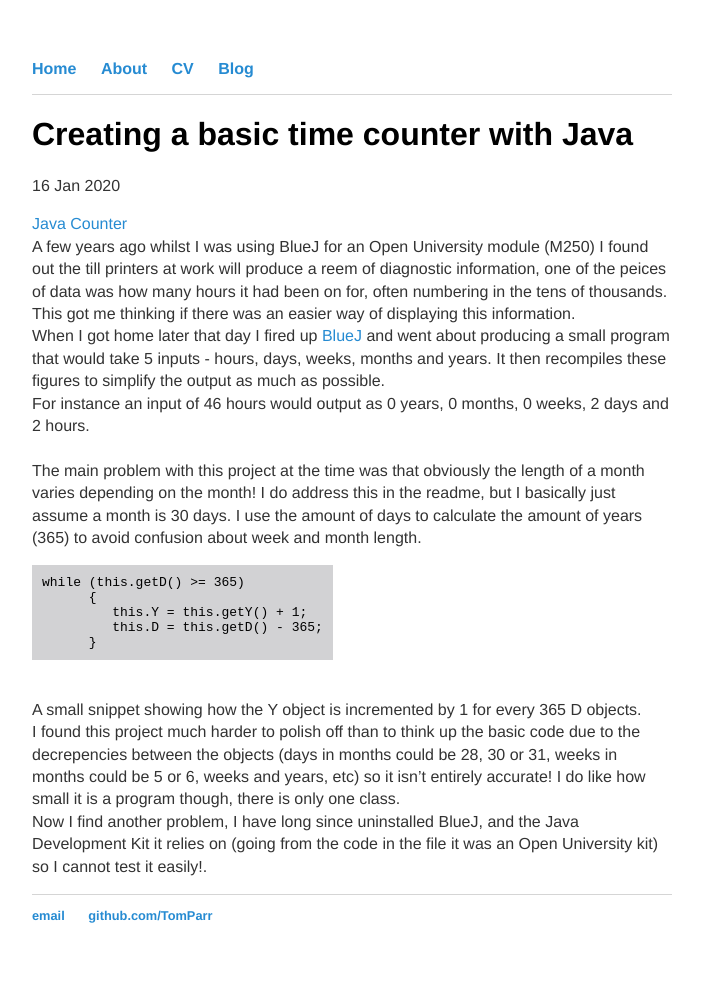
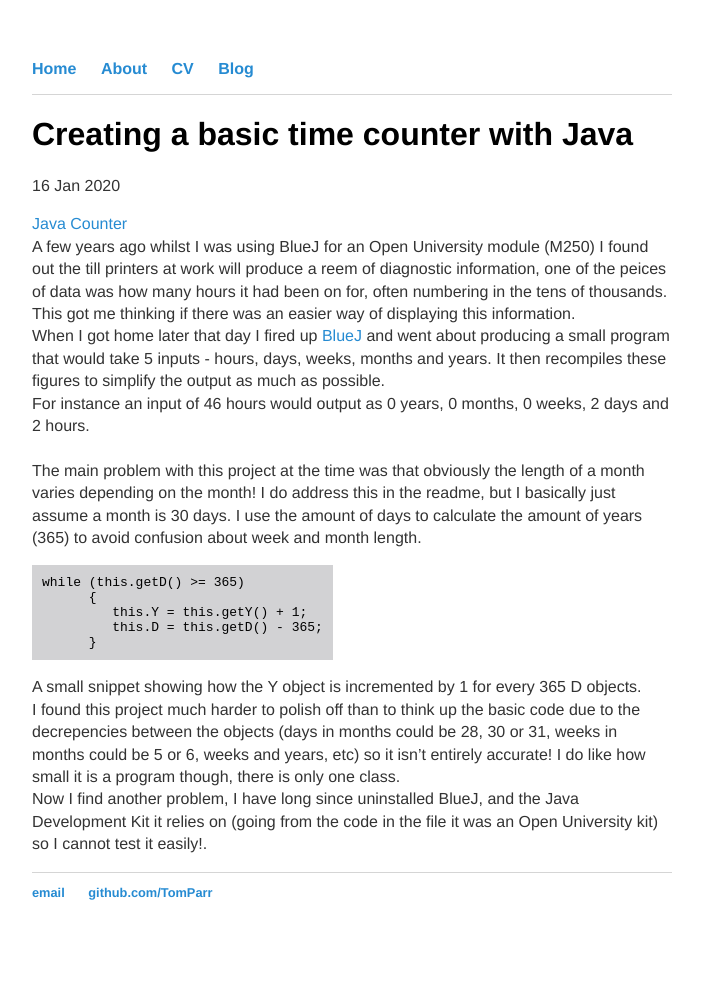
Before and after one commit to TomParr/TomParr.github.io, a Jekyll site: the page built from _posts/2020-01-16-Java-Time-Counter.md, in a window 1280 px wide. Shown: the whole page, without its empty margins (288-991 px from the left). Built offline with Jekyll 4.4.1, drawn with Linux system fonts in a browser that asks for light colours; after the commit the page ends 960 px from its top, so only the background shows below that.

Commit message:
Update 2020-01-16-Java-Time-Counter.md

```diff
--- a/_posts/2020-01-16-Java-Time-Counter.md
+++ b/_posts/2020-01-16-Java-Time-Counter.md
@@ -18,7 +18,7 @@ that would take 5 inputs - hours, days, weeks, months and years. It then recompi
          this.Y = this.getY() + 1;
          this.D = this.getD() - 365;
       }
-</code></pre><br />
+</code></pre>
 A small snippet showing how the Y object is incremented by 1 for every 365 D objects.<br />
 I found this project much harder to polish off than to think up the basic code due to the decrepencies between the objects
 (days in months could be 28, 30 or 31, weeks in months could be 5 or 6, weeks and years, etc) so it isn't entirely accurate!
```
